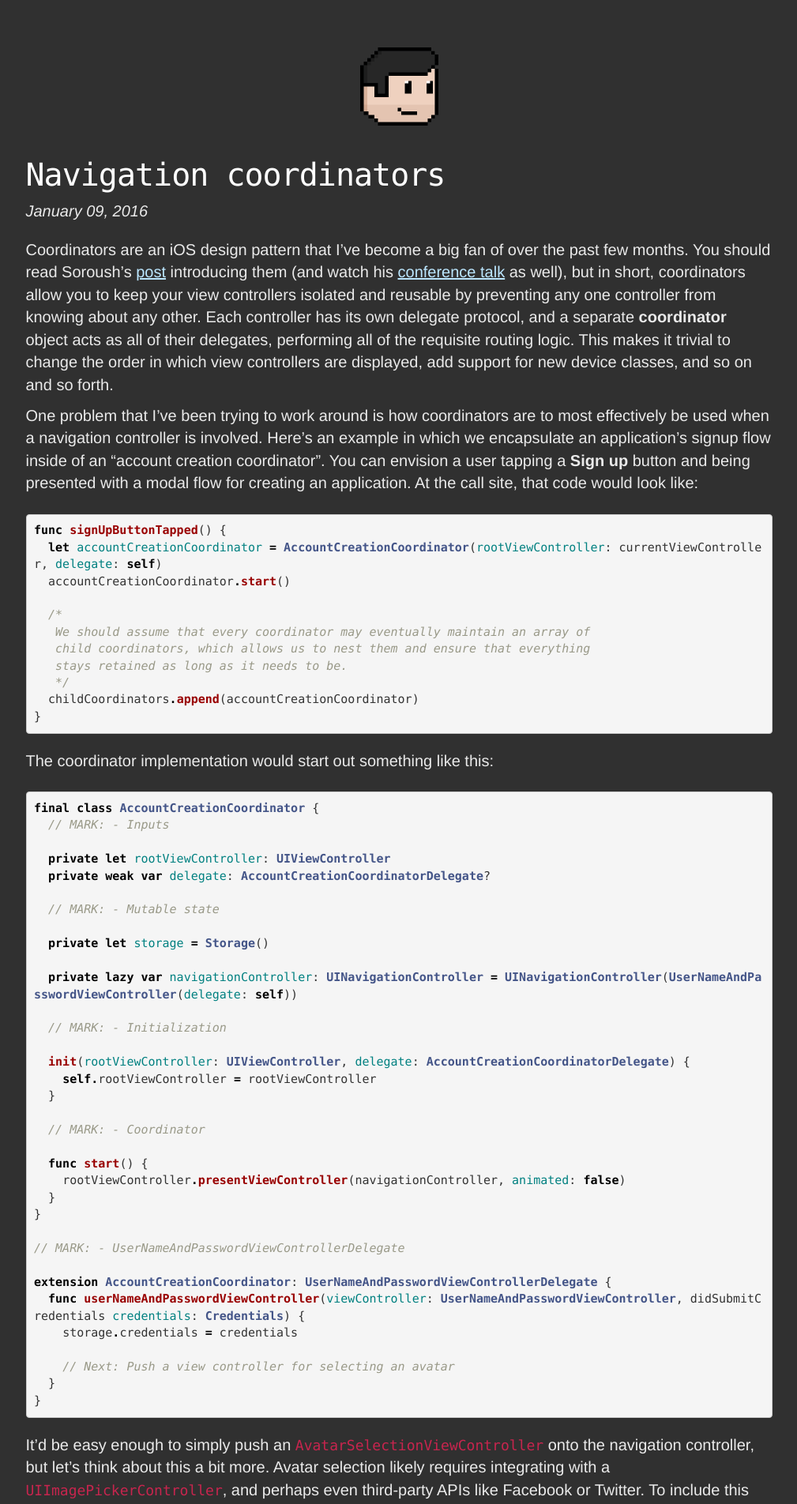
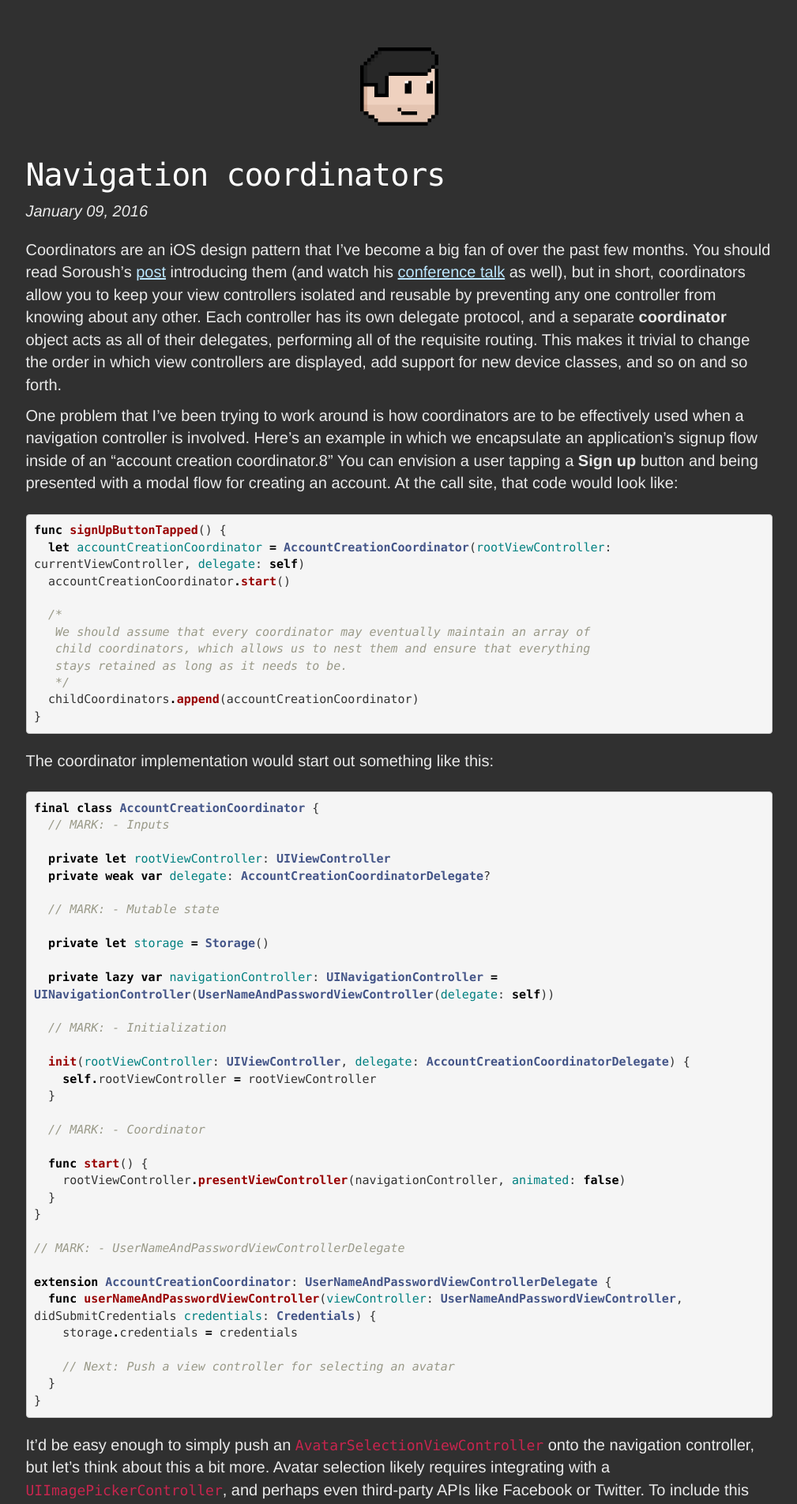
Before and after one commit to irace/irace.github.com, a Jekyll site: the page built from _posts/2016-01-09-navigation-coordinators.md, in a window 1280 px wide. Shown: the top 1904 px of the page at 79% size, without its empty margins (135-1144 px from the left). Built offline with Jekyll 4.4.1, drawn with Linux system fonts in a browser that asks for light colours; nearby versions of some CDN libraries.

Commit message:
Slightly better code wrapping

```diff
--- a/_posts/2016-01-09-navigation-coordinators.md
+++ b/_posts/2016-01-09-navigation-coordinators.md
@@ -5,9 +5,9 @@ permalink: navigation-coordinators
 date: 2016-01-09
 ---
 
-Coordinators are an iOS design pattern that I’ve become a big fan of over the past few months. You should read Soroush’s [post](http://khanlou.com/2015/10/coordinators-redux/) introducing them (and watch his [conference talk](https://vimeo.com/144116310) as well), but in short, coordinators allow you to keep your view controllers isolated and reusable by preventing any one controller from knowing about any other. Each controller has its own delegate protocol, and a separate **coordinator** object acts as all of their delegates, performing all of the requisite routing logic. This makes it trivial to change the order in which view controllers are displayed, add support for new device classes, and so on and so forth.
+Coordinators are an iOS design pattern that I’ve become a big fan of over the past few months. You should read Soroush’s [post](http://khanlou.com/2015/10/coordinators-redux/) introducing them (and watch his [conference talk](https://vimeo.com/144116310) as well), but in short, coordinators allow you to keep your view controllers isolated and reusable by preventing any one controller from knowing about any other. Each controller has its own delegate protocol, and a separate **coordinator** object acts as all of their delegates, performing all of the requisite routing. This makes it trivial to change the order in which view controllers are displayed, add support for new device classes, and so on and so forth.
 
-One problem that I’ve been trying to work around is how coordinators are to most effectively be used when a navigation controller is involved. Here’s an example in which we encapsulate an application’s signup flow inside of an “account creation coordinator”. You can envision a user tapping a **Sign up** button and being presented with a modal flow for creating an application. At the call site, that code would look like:
+One problem that I’ve been trying to work around is how coordinators are to be effectively used when a navigation controller is involved. Here’s an example in which we encapsulate an application’s signup flow inside of an “account creation coordinator.8” You can envision a user tapping a **Sign up** button and being presented with a modal flow for creating an account. At the call site, that code would look like:
 
 {% highlight swift %}
 func signUpButtonTapped() {
--- a/stylesheets/post.css
+++ b/stylesheets/post.css
@@ -3,6 +3,7 @@
 pre {
   margin: 25px auto 20px auto;
   font-size: 15px;
+  word-break: normal;
 }
 
 img {
```
